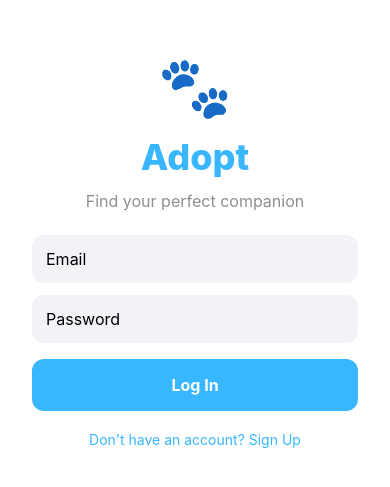
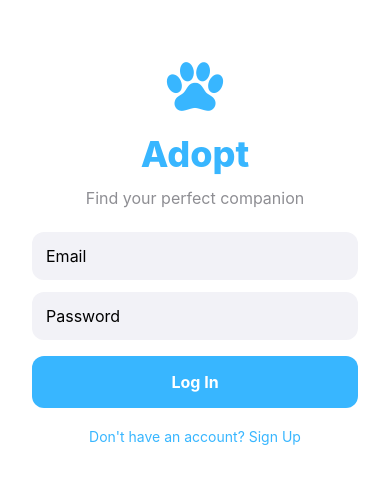
Before and after one commit to Paulrod20/adopt-rn, a React Native app: screen / in a window 390 px wide. Shown: the part 173-660 px from the top of the page. Built offline with nearby package versions, Linux system fonts and the light colour scheme.

Commit message:
Fixed paw icon to use vector icons for cross-platform consistency

```diff
--- a/components/auth/LoginView.tsx
+++ b/components/auth/LoginView.tsx
@@ -6,7 +6,9 @@ import {
   KeyboardAvoidingView,
   Platform,
 } from 'react-native';
+import { Ionicons } from '@expo/vector-icons';
 import { authStyles } from '../../styles/authStyles';
+import { Colors } from '../../constants/Colors';
 
 // Props are like parameters you pass into a SwiftUI view
 // In Swift: ShelterListView(shelters: shelters, onSelect: handler)
@@ -28,7 +30,7 @@ export default function LoginView({ onLogin, onNavigateToSignUp }: Props) {
       style={authStyles.container}
       behavior={Platform.OS === 'ios' ? 'padding' : 'height'}
     >
-      <Text style={authStyles.logo}>🐾</Text>
+      <Ionicons name="paw" size={60} color={Colors.adoptBlue} />
       <Text style={authStyles.title}>Adopt</Text>
       <Text style={authStyles.subtitle}>Find your perfect companion</Text>
 
--- a/components/auth/SignUpView.tsx
+++ b/components/auth/SignUpView.tsx
@@ -6,7 +6,9 @@ import {
   KeyboardAvoidingView,
   Platform,
 } from 'react-native';
+import { Ionicons } from '@expo/vector-icons';
 import { authStyles } from '../../styles/authStyles';
+import { Colors } from '../../constants/Colors';
 
 interface Props {
   onSignUp: () => void;
@@ -23,7 +25,7 @@ export default function SignUpView({ onSignUp, onNavigateToLogin }: Props) {
             style={authStyles.container}
             behavior={Platform.OS === 'ios' ? 'padding' : 'height'}
         >
-            <Text style={authStyles.logo}>🐾</Text>
+            <Ionicons name="paw" size={60} color={Colors.adoptBlue}/>
             <Text style={authStyles.title}>Create your account</Text>
             <Text style={authStyles.subtitle}>Start finding your companion</Text>
 
--- a/package.json
+++ b/package.json
@@ -9,6 +9,7 @@
     "web": "expo start --web"
   },
   "dependencies": {
+    "@expo/vector-icons": "^15.0.3",
     "@react-navigation/native": "^7.2.2",
     "@react-navigation/native-stack": "^7.14.12",
     "expo": "~54.0.33",
```
Also changed, not shown: 1 other file (tests, documents, lock files or other folders).
